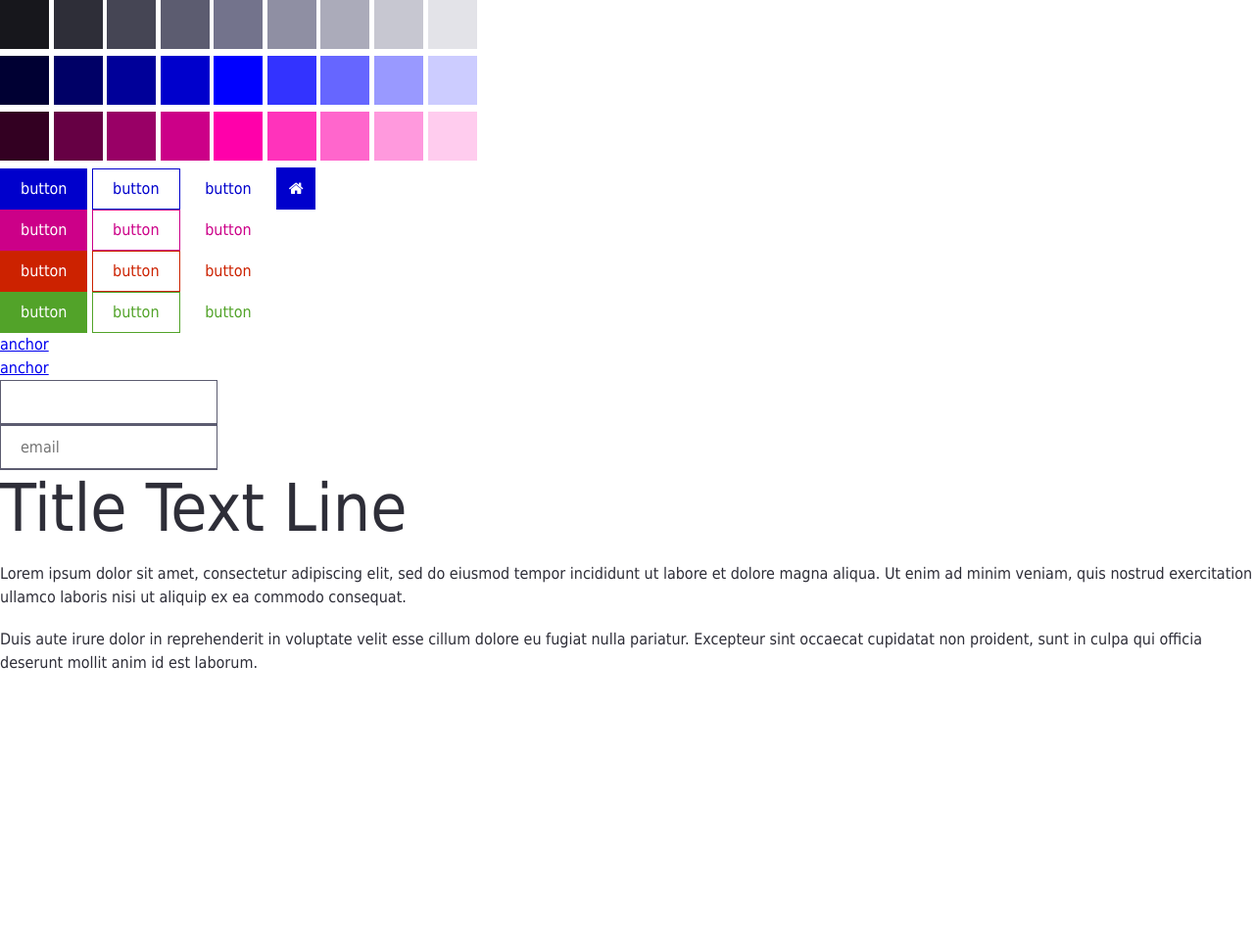
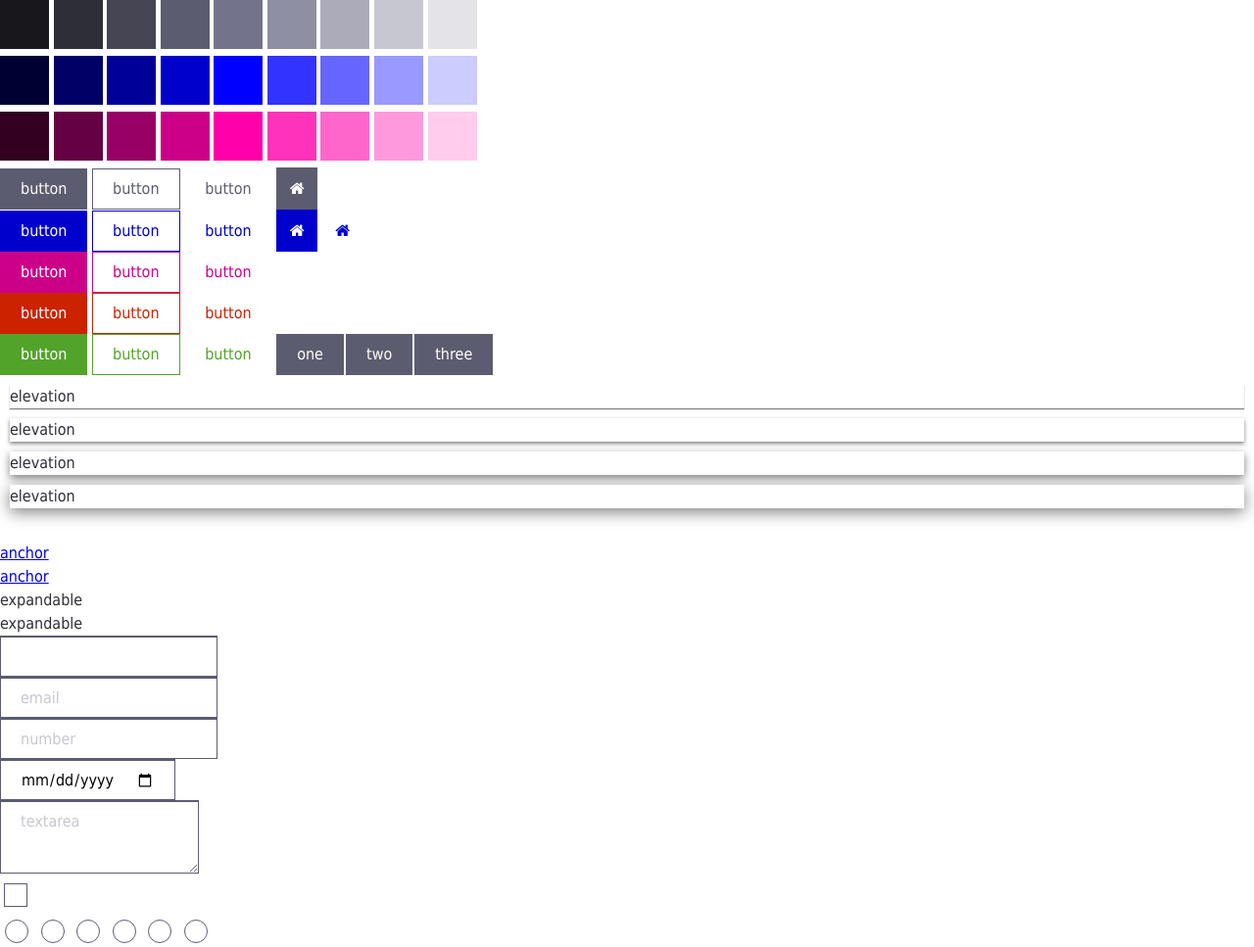
Before and after one commit to sandrolain/goodnight-css, a plain HTML site: page css/test.html in a window 1280 px wide. Shown: the top 967 px of the page at 98% size. Before the commit the page ends 800 px from the top, so only its background shows below. Drawn offline with Linux system fonts and the light colour scheme.

Commit message:
input, shadows, animations

```diff
--- /dev/null
+++ b/css/button-group.css
@@ -0,0 +1,14 @@
+:root {
+  --button-group-gap: 2px;
+}
+
+.button-group {
+  display: inline-flex;
+  flex-direction: row;
+}
+.button-group > * {
+  margin-right: var(--button-group-gap);
+}
+.button-group > *:last-child {
+  margin-right: 0;
+}
--- a/css/button.css
+++ b/css/button.css
@@ -3,11 +3,11 @@
   --button-y-padding: 0.75em;
   --button-x-padding: 1.25em;
   --button-border-width: 1px;
-  --button-normal-color: var(--primary-color-400);
-  --button-hover-color: var(--primary-color-600);
-  --button-active-color: var(--primary-color-800);
   --button-text-color: var(--neutral-color-999);
-  --button-screen-color: var(--primary-color-950);
+  --button-normal-color: var(--neutral-color-400);
+  --button-hover-color: var(--neutral-color-600);
+  --button-active-color: var(--neutral-color-800);
+  --button-screen-color: var(--neutral-color-950);
 }
 
 .btn {
@@ -19,6 +19,7 @@
   color: var(--button-text-color);
   text-align: center;
   border-radius: 0;
+  margin: 0;
 }
 .btn:hover {
   border-color: var(--button-hover-color);
@@ -30,11 +31,16 @@
 }
 
 .btn-icon {
-  width: calc(var(--button-line-height) + (var(--button-y-padding) * 2));
+  width: calc(var(--button-line-height) + (var(--button-y-padding) * 2) + (var(--input-border-width) * 2));
   padding: var(--button-y-padding) 0;
 }
 
-/* TODO: default neutral color, add primary class */
+.btn.primary {
+  --button-normal-color: var(--primary-color-400);
+  --button-hover-color: var(--primary-color-600);
+  --button-active-color: var(--primary-color-800);
+  --button-screen-color: var(--primary-color-950);
+}
 
 .btn.accent {
   --button-normal-color: var(--accent-color-400);
--- /dev/null
+++ b/css/elevation.css
@@ -0,0 +1,11 @@
+:root {
+  --elevation-shadow-blur: 4;
+  --elevation-shadow-color: rgba(0, 0, 0, 0.5);
+  --elevation: 1;
+}
+
+.elevation {
+  box-shadow: 0 calc(var(--elevation) * 1px)
+    calc(var(--elevation) * var(--elevation) * 1px)
+    var(--elevation-shadow-color);
+}
--- /dev/null
+++ b/css/expandable.css
@@ -0,0 +1,18 @@
+.exp-input {
+  display: none !important;
+}
+.exp-label {
+  display: block;
+}
+.exp-content {
+  overflow: hidden;
+  max-height: 0;
+  opacity: 0;
+  transition-property: opacity, max-height;
+  transition-timing-function: var(--transition-easing);
+  transition-duration: var(--transition-time);
+}
+.exp-input:checked + .exp-label + .exp-content {
+  max-height: calc(100vh + 0px);;
+  opacity: 1;
+}
--- a/css/index.css
+++ b/css/index.css
@@ -2,4 +2,7 @@
 @import url("./base.css");
 @import url("./anchor.css");
 @import url("./button.css");
+@import url("./button-group.css");
 @import url("./input.css");
+@import url("./expandable.css");
+@import url("./elevation.css");
--- a/css/input.css
+++ b/css/input.css
@@ -7,28 +7,104 @@
   --input-focus-color: var(--primary-color-600);
   --input-text-color: var(--neutral-color-000);
   --input-bg-color: var(--neutral-color-999);
+  --input-placeholder-color: var(--neutral-color-800);
 }
 
-input:not([type="checkbox"]):not([type="radio"]) {
+input::placeholder,
+textarea::placeholder {
+  color: var(--input-placeholder-color);
+}
+
+input:not([type="checkbox"]):not([type="radio"]),
+textarea {
   -webkit-appearance: none;
+  height: calc(var(--input-line-height) + (var(--input-y-padding) * 2) + (var(--input-border-width) * 2));
   line-height: var(--input-line-height);
   padding: var(--input-y-padding) var(--input-x-padding);
   background-color: var(--input-bg-color);
   background-image: none;
   border: var(--input-border-width) solid var(--input-normal-color);
-  border-bottom-width: calc(var(--input-border-width) * 2);
-  padding-bottom: calc(var(--input-x-padding) - var(input-border-width));
+  border-top-width: calc(var(--input-border-width) * 2);
+  padding-top: calc(var(--input-x-padding) - var(input-border-width));
   color: var(--input-text-color);
   border-radius: 0;
   box-shadow: none;
+  font-size: inherit;
 }
 
-input:not([type="checkbox"]):not([type="radio"]):focus {
+textarea {
+  height: auto;
+}
+
+input:not([type="checkbox"]):not([type="radio"]):focus,
+textarea:focus {
   border-color: var(--input-focus-color);
 }
 
 input:invalid:not([type="checkbox"]):not([type="radio"]),
-input.invalid:not([type="checkbox"]):not([type="radio"]) {
+input.invalid:not([type="checkbox"]):not([type="radio"]),
+textarea:invalid,
+textarea.invalid {
   --input-normal-color: var(--critical-color-400);
   --input-focus-color: var(--critical-color-600);
 }
+
+input[type="checkbox"],
+input[type="radio"] {
+  -webkit-appearance: none;
+  appearance: none;
+  display: inline-block;
+  border: var(--input-border-width) solid var(--input-normal-color);
+  position: relative;
+  width: calc(var(--input-y-padding) * 2);
+  height: calc(var(--input-y-padding) * 2);
+}
+
+input[type="checkbox"]:focus,
+input[type="radio"]:focus {
+  border-color: var(--input-focus-color);
+}
+
+input[type="checkbox"] {
+  border-radius: 0;
+}
+
+input[type="radio"] {
+  border-radius: 50%;
+}
+
+input[type="checkbox"]::after,
+input[type="radio"]::after {
+  content: "";
+  position: absolute;
+  left: calc(var(--input-border-width) * 2);
+  top: calc(var(--input-border-width) * 2);
+  width: calc(100% - var(--input-border-width) * 4);
+  height: calc(100% - var(--input-border-width) * 4);
+  background-color: var(--input-focus-color);
+  opacity: 0;
+  transform: scale(0.5);
+  transition-property: opacity, transform;
+  transition-timing-function: var(--transition-easing);
+  transition-duration: var(--transition-time);
+}
+
+input[type="radio"]::after {
+  border-radius: 50%;
+}
+
+input[type="checkbox"]:checked,
+input[type="radio"]:checked {
+  border-color: var(--input-focus-color);
+}
+
+input[type="checkbox"]:checked::after,
+input[type="radio"]:checked::after {
+  opacity: 1;
+  transform: scale(1);
+}
+
+input.accent,
+textarea.accent {
+  --input-focus-color: var(--accent-color-600);
+}
--- a/css/test.html
+++ b/css/test.html
@@ -48,6 +48,12 @@
 <button class="btn btn-flat">button</button>
 <button class="btn btn-icon"><i class="fa fa-home"></i></button>
 <br/>
+<button class="btn primary">button</button>
+<button class="btn primary btn-outline">button</button>
+<button class="btn primary btn-flat">button</button>
+<button class="btn primary btn-icon"><i class="fa fa-home"></i></button>
+<button class="btn primary btn-flat btn-icon"><i class="fa fa-home"></i></button>
+<br/>
 <button class="btn accent">button</button>
 <button class="btn accent btn-outline">button</button>
 <button class="btn accent btn-flat">button</button>
@@ -60,21 +66,62 @@
 <button class="btn confirm btn-outline">button</button>
 <button class="btn confirm btn-flat">button</button>
 
+<div class="button-group">
+ <button class="btn">one</button>
+ <button class="btn">two</button>
+ <button class="btn">three</button>
+</div>
+<br/>
+<div class="elevation" style=" margin: 10px">elevation</div>
+<div class="elevation" style="--elevation: 2; margin: 10px">elevation</div>
+<div class="elevation" style="--elevation: 3; margin: 10px">elevation</div>
+<div class="elevation" style="--elevation: 4; margin: 10px">elevation</div>
+
 <br/>
 <a href="#">anchor</a><br/>
 <a href="#" class="accent">anchor</a>
 <br/>
 
+<input type="checkbox" class="exp-input" id="exp-1" />
+<label class="exp-label" for="exp-1">expandable</label>
+<div class="exp-content">
+<p>Lorem ipsum dolor sit amet, consectetur adipiscing elit, sed do eiusmod tempor incididunt ut labore et dolore magna aliqua. Ut enim ad minim veniam, quis nostrud exercitation ullamco laboris nisi ut aliquip ex ea commodo consequat.</p>
+<p>Duis aute irure dolor in reprehenderit in voluptate velit esse cillum dolore eu fugiat nulla pariatur. Excepteur sint occaecat cupidatat non proident, sunt in culpa qui officia deserunt mollit anim id est laborum.</p>
+</div>
+
+<input type="checkbox" class="exp-input" id="exp-2" />
+<label class="exp-label" for="exp-2">expandable</label>
+<div class="exp-content">
+<p>Lorem ipsum dolor sit amet, consectetur adipiscing elit, sed do eiusmod tempor incididunt ut labore et dolore magna aliqua. Ut enim ad minim veniam, quis nostrud exercitation ullamco laboris nisi ut aliquip ex ea commodo consequat.</p>
+<p>Duis aute irure dolor in reprehenderit in voluptate velit esse cillum dolore eu fugiat nulla pariatur. Excepteur sint occaecat cupidatat non proident, sunt in culpa qui officia deserunt mollit anim id est laborum.</p>
+</div>
+
 <input type="text" />
 <br/>
 <input placeholder="email" type="email" />
 <br/>
+<input placeholder="number" type="number" />
+<br/>
+<input placeholder="date" type="date" />
+<br/>
+<textarea rows="3" placeholder="textarea"></textarea>
+<br/>
+<input type="checkbox" />
+<br/>
+<input type="radio" name="radio" />
+<input type="radio" name="radio" />
+<input type="radio" name="radio" />
+<input type="radio" name="radio" class="accent" />
+<input type="radio" name="radio" class="accent" />
+<input type="radio" name="radio" class="accent" />
+<br/>
+
+
 
 <h1>Title Text Line</h1>
 <p>Lorem ipsum dolor sit amet, consectetur adipiscing elit, sed do eiusmod tempor incididunt ut labore et dolore magna aliqua. Ut enim ad minim veniam, quis nostrud exercitation ullamco laboris nisi ut aliquip ex ea commodo consequat.</p>
 <p>Duis aute irure dolor in reprehenderit in voluptate velit esse cillum dolore eu fugiat nulla pariatur. Excepteur sint occaecat cupidatat non proident, sunt in culpa qui officia deserunt mollit anim id est laborum.</p>
 
 
-
 </body>
 </html>
--- a/css/vars.css
+++ b/css/vars.css
@@ -77,3 +77,9 @@
   --base-text-color: var(--neutral-color-200);
   --body-bg-color: var(--neutral-color-999);
 }
+
+/* Animations */
+:root {
+  --transition-time: 200ms;
+  --transition-easing: ease;
+}
```
